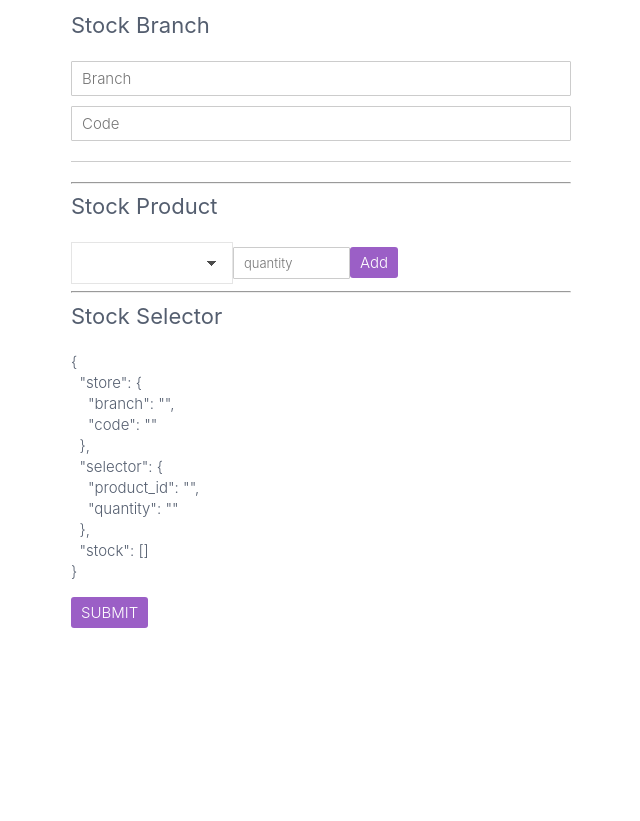
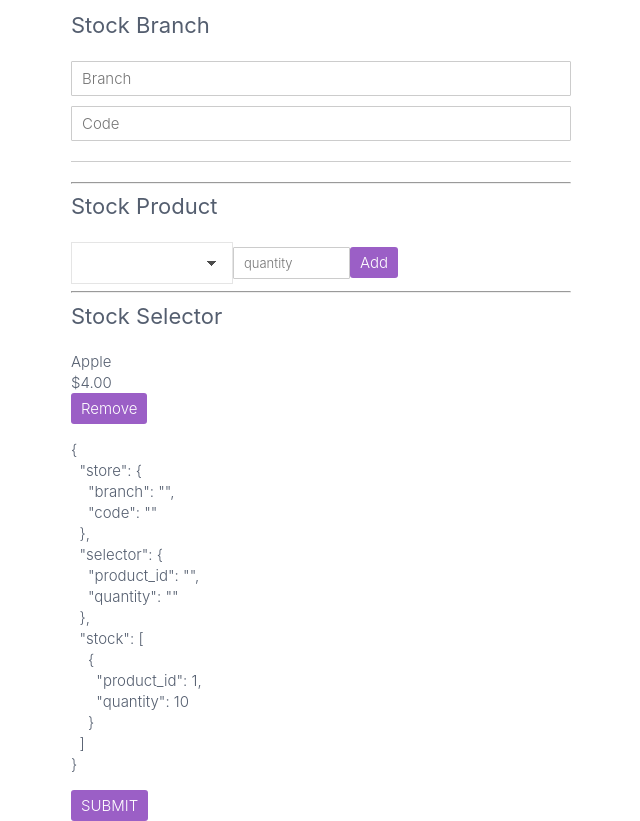
Before and after one commit to starmarketing/Angular-UltimateCourse-Pro, an Angular app: page / in a window 1280 px wide. Shown: the whole page, without its empty margins (319-959 px from the left). Before the commit the page ends 800 px from the top, so only its background shows below. Built offline with nearby package versions, Linux system fonts and the light colour scheme; data requests are answered from the project's data file.

Commit message:
Http service and joining Observables using ForkJoin and MAP operator

```diff
--- a/db.json
+++ b/db.json
@@ -1,19 +1,25 @@
 {
-  "posts": [
+  "cart": [
+    {
+      "product_id": 1,
+      "quantity": 10
+    }
+  ],
+  "product": [
     {
       "id": 1,
-      "title": "json-server",
-      "author": "typicode"
+      "name": "Apple",
+      "quantity": 4
+    },
+    {
+      "id": 2,
+      "name": "Toyota",
+      "quantity": 5
+    },
+    {
+      "id": 3,
+      "name": "Nissan",
+      "quantity": 2
     }
-  ],
-  "comments": [
-    {
-      "id": 1,
-      "body": "some comment",
-      "postId": 1
-    }
-  ],
-  "profile": {
-    "name": "typicode"
-  }
+  ]
 }
--- a/src/app/stock-inventory/components/stock-selector/stock-selector.component.html
+++ b/src/app/stock-inventory/components/stock-selector/stock-selector.component.html
@@ -3,21 +3,15 @@
     <div *ngFor="let item of stocks; let i = index">
       <div class="stock-product__content" [formGroupName]="i">
         <div class="stock-product__name">
-          <!-- {{ item.value.product_id }} -->
+          {{ this.getProductId(item.value.product_id)?.name }}
+        </div>
 
-          <input
-            type="text"
-            formControlName="product_id"
-            [value]="item.value.product_id"
-          />
+        <div class="stock-product__quantity">
+          {{
+            this.getProductId(item.value.product_id)?.quantity | currency: "USD":true
+          }}
         </div>
-        <input
-          type="number"
-          step="10"
-          min="10"
-          max="1000"
-          formControlName="quantity"
-        />
+
         <button type="button" (click)="onRemove(i)">Remove</button>
       </div>
     </div>
--- a/src/app/stock-inventory/components/stock-selector/stock-selector.component.ts
+++ b/src/app/stock-inventory/components/stock-selector/stock-selector.component.ts
@@ -1,5 +1,6 @@
 import { Component, EventEmitter, Input, OnInit, Output } from '@angular/core';
 import { FormArray, FormGroup } from '@angular/forms';
+import { Product } from '../../models/product.interface';
 
 @Component({
   selector: 'stock-selector',
@@ -13,10 +14,17 @@ export class StockSelectorComponent implements OnInit {
   @Output()
   remove: EventEmitter<any> = new EventEmitter();
 
+  @Input()
+  map!: Map<number, Product>;
+
   constructor() {}
 
   get stocks() {
     return (this.parent.get('stock') as FormArray).controls;
+  }
+
+  getProductId(id: any) {
+    return this.map.get(id);
   }
 
   ngOnInit(): void {}
--- a/src/app/stock-inventory/containers/stock-inventory/stock-inventory.component.html
+++ b/src/app/stock-inventory/containers/stock-inventory/stock-inventory.component.html
@@ -4,14 +4,16 @@
   <hr />
   <h3>Stock Product</h3>
   <stock-products
-  [parent]="form"
-  [products]="products"
-  (added)="addStock($event)"
+    [parent]="form"
+    [products]="products"
+    (added)="addStock($event)"
   ></stock-products>
   <hr />
   <h3>Stock Selector</h3>
-  <stock-selector [parent]="form"
-  (remove)="removeStock($event)"
+  <stock-selector
+    [parent]="form"
+    [map]="productMap"
+    (remove)="removeStock($event)"
   ></stock-selector>
 
   <pre>{{ form.value | json }}</pre>
--- a/src/app/stock-inventory/containers/stock-inventory/stock-inventory.component.ts
+++ b/src/app/stock-inventory/containers/stock-inventory/stock-inventory.component.ts
@@ -1,6 +1,8 @@
-import { Component, OnInit, ChangeDetectionStrategy } from '@angular/core';
-import { FormArray, FormBuilder, FormControl, FormGroup } from '@angular/forms';
-import { Product } from '../../models/product.interface';
+import { Component, OnInit } from '@angular/core';
+import { FormArray, FormBuilder } from '@angular/forms';
+import { Item, Product } from '../../models/product.interface';
+import { StockInventory } from '../../services/stock-inventory';
+import { forkJoin } from 'rxjs'; // RxJS 6 syntax
 
 @Component({
   selector: 'stock-inventory',
@@ -8,27 +10,32 @@ import { Product } from '../../models/product.interface';
   styleUrls: ['./stock-inventory.component.scss'],
 })
 export class StockInventoryComponent implements OnInit {
-  constructor(private fb: FormBuilder) {}
+  constructor(private fb: FormBuilder, private stockService: StockInventory) {}
 
-  products: Product[] = [
-    {
-      id: 1,
-      name: 'Apple',
-      quantity: 4,
-    },
-    {
-      id: 2,
-      name: 'Toyota',
-      quantity: 5,
-    },
-    {
-      id: 3,
-      name: 'Nissan',
-      quantity: 2,
-    },
-  ];
+  products: Product[] = [];
 
-  ngOnInit(): void {}
+  productMap!: Map<number, Product>;
+
+  ngOnInit(): void {
+    const cart = this.stockService.getCartItems();
+    const products = this.stockService.getProducts();
+
+    forkJoin(cart, products).subscribe(
+      ([cart, products]: [Item[], Product[]]) => {
+        console.log('cart: ', cart);
+        console.log('products: ', products);
+
+        const myMap = products.map<[number, Product]>((product) => [
+          product.id,
+          product,
+        ]);
+
+        this.productMap = new Map<number, Product>(myMap);
+        this.products = products;
+        cart.forEach((item) => this.addStock(item));
+      }
+    );
+  }
 
   // form: FormGroup = new FormGroup({
   //   store: new FormGroup({
--- a/src/app/stock-inventory/models/product.interface.ts
+++ b/src/app/stock-inventory/models/product.interface.ts
@@ -3,3 +3,8 @@ export interface Product {
   name: string;
   quantity: number;
 }
+
+export interface Item {
+  product_id: number;
+  quantity: number;
+}
--- /dev/null
+++ b/src/app/stock-inventory/services/stock-inventory.ts
@@ -0,0 +1,38 @@
+import { HttpClient } from '@angular/common/http';
+import { Injectable } from '@angular/core';
+import { map, Observable } from 'rxjs';
+import { Item, Product } from '../models/product.interface';
+
+const API_URL = 'http://localhost:3000';
+
+@Injectable({
+  providedIn: 'root',
+})
+export class StockInventory {
+  constructor(private http: HttpClient) {}
+
+  getProducts(): Observable<Product[]> {
+    return this.http.get(`${API_URL}/product`).pipe(
+      map((response) => {
+        return this.extractData(response);
+      })
+    );
+  }
+
+  getCartItems(): Observable<Item[]> {
+    return this.http.get(`${API_URL}/cart`).pipe(
+      map((response) => {
+        return this.extractData(response);
+      })
+    );
+  }
+
+  private extractData(res: any) {
+    let body = typeof res != 'object' ? res.json() : res; // If response is a JSON use json(), If response is a String use text()
+    if (body) {
+      return body;
+    } else {
+      return {};
+    }
+  }
+}
```
Also changed, not shown: src/app/stock-inventory/stock-inventory.module.ts (+8 -2 lines).
